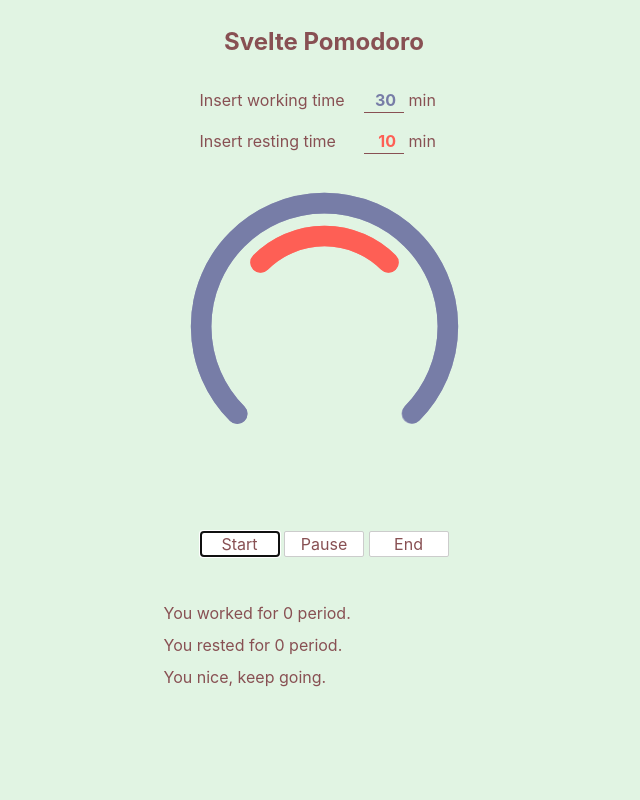
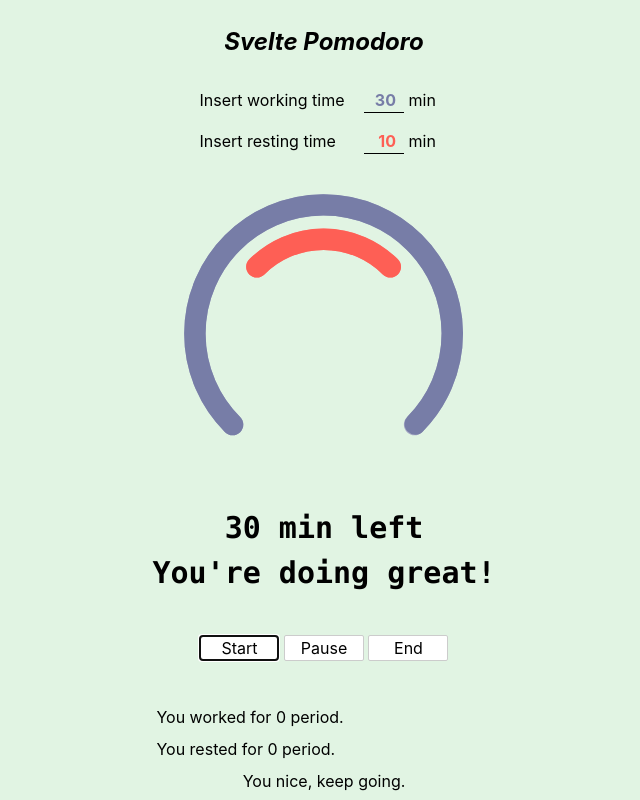
Before and after one commit to ArthurMaman/svelte-pomodoro, a Svelte app: page / in a window 1280 px wide. Both pictures are taken after a click on the button "Start". Shown: the whole page, without its empty margins (316-956 px from the left). Built offline with nearby package versions, Linux system fonts and the light colour scheme.

Commit message:
- Add countdown

```diff
--- a/src/App.svelte
+++ b/src/App.svelte
@@ -1,5 +1,28 @@
 <script>
   import Tailwindcss from "./Tailwindcss.svelte";
+  import { fly } from "svelte/transition";
+
+  function typewriter(node, { speed = 50 }) {
+    const valid =
+      node.childNodes.length === 1 && node.childNodes[0].nodeType === 3;
+
+    if (!valid) {
+      throw new Error(
+        `This transition only works on elements with a single text node child`
+      );
+    }
+
+    const text = node.textContent;
+    const duration = text.length * speed;
+
+    return {
+      duration,
+      tick: t => {
+        const i = ~~(text.length * t);
+        node.textContent = text.slice(0, i);
+      }
+    };
+  }
 
   const getPointOnCircle = (angle, center, rayon) => {
     const radAngle = (angle * Math.PI) / 180;
@@ -67,16 +90,23 @@
   $: deltaAngle = 0;
   $: workedPeriod = 0;
   $: restedPeriod = 0;
+  $: timeLeft = workTime;
 
-  $: timer = '';
+  $: timer = "";
+  $: timer2 = "";
   $: running = false;
   const startWorking = currentAngleP => {
-    if(running === true) return;
+    if (running === true) return;
+    timeLeft = workTime;
     running = true;
     innerPathAnimated = innerPath;
     disabled = true;
     deltaAngle = (outerAngle * 50) / (workTime * 60000);
     currentAngle = currentAngleP;
+    timer2 = window.setInterval(()=>{
+        timeLeft = timeLeft - 1;
+        console.log(timeLeft);
+    }, 60000)
     timer = window.setInterval(() => {
       currentAngle = currentAngle - deltaAngle;
       outerPathAnimated = createArc(
@@ -87,7 +117,7 @@
       );
       if (currentAngle >= 0) {
         workedPeriod = workedPeriod + 1;
-        window.clearInterval(timer)
+        window.clearInterval(timer);
         startResting(innerAngle);
       }
     }, 50);
@@ -95,6 +125,7 @@
 
   const startResting = currentAngleP => {
     outerPathAnimated = outerPath;
+    timeLeft = restTime;
     deltaAngle = (innerAngle * 50) / (restTime * 60000);
     currentAngle = currentAngleP;
     timer = window.setInterval(() => {
@@ -117,8 +148,8 @@
   $: paused = false;
   const pause = () => {
     if (!paused) {
-      paused = true
-      window.clearInterval(timer)
+      paused = true;
+      window.clearInterval(timer);
     } else {
       paused = false;
       if (workedPeriod > restedPeriod) {
@@ -132,6 +163,7 @@
 
   const end = () => {
     window.clearInterval(timer);
+    window.clearInterval(timer2)
     outerPathAnimated = outerPath;
     innerPathAnimated = innerPath;
     workedPeriod = 0;
@@ -140,14 +172,13 @@
     running = false;
     disabled = false;
     alert("Good work !");
-  }
-
+  };
 </script>
 
 <style>
   :global(body) {
     background: #e1f4e3;
-    color: #885053;
+    color: black;
   }
 
   button {
@@ -156,7 +187,7 @@
 
   input {
     border: none;
-    border-bottom: #885053 1px solid;
+    border-bottom: black 1px solid;
     background-color: #e1f4e3;
     border-radius: 0;
     font-weight: bold;
@@ -174,7 +205,7 @@
 <Tailwindcss />
 <div class="flex justify-around">
   <div class="flex flex-col max-w-lg align-middle object-right">
-    <h1 class="object-top self-center pb-5 pt-4 font-bold text-2xl">
+    <h1 class="object-top self-center pb-5 pt-4 font-bold text-2xl italic">
       Svelte Pomodoro
     </h1>
     <div class="p-2 self-center">
@@ -223,11 +254,21 @@
         stroke-width="25px"
         stroke-linecap="round" />
     </svg>
+    {#if running}
+      <div
+        class="font-mono font-extrabold text-3xl text-center"
+        in:fly={{ y: 100, duration: 750 }}>
+        <h1><span>{timeLeft}</span> min left</h1>
+        <h1>You're doing great!</h1>
+      </div>
+    {/if}
     <div class="self-center p-10">
       <button class="w-20" on:click={() => startWorking(outerAngle)}>
         Start
       </button>
-      <button class="w-20" on:click={pause}>{!paused ? 'Pause' : 'Resume'}</button>
+      <button class="w-20" on:click={pause}>
+        {!paused ? 'Pause' : 'Resume'}
+      </button>
       <button class="w-20" on:click={end}>End</button>
     </div>
     <h2 class="p-1">
@@ -240,6 +281,6 @@
       <br />
       {restedPeriod > 0 ? `It's only ${restedPeriod * restTime} minutes !` : ''}
     </h2>
-    <h2 class="p-1">You nice, keep going.</h2>
+    <h2 class="p-1 text-center">You nice, keep going.</h2>
   </div>
 </div>
```
